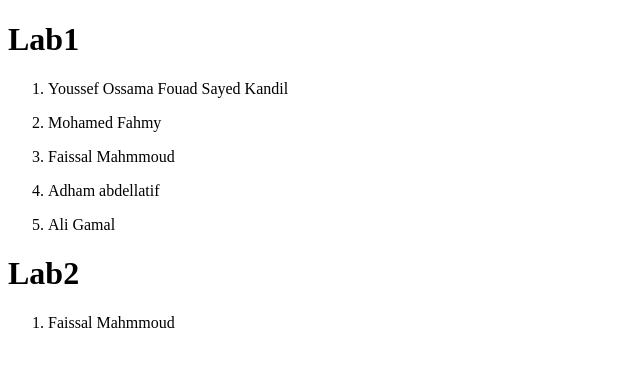
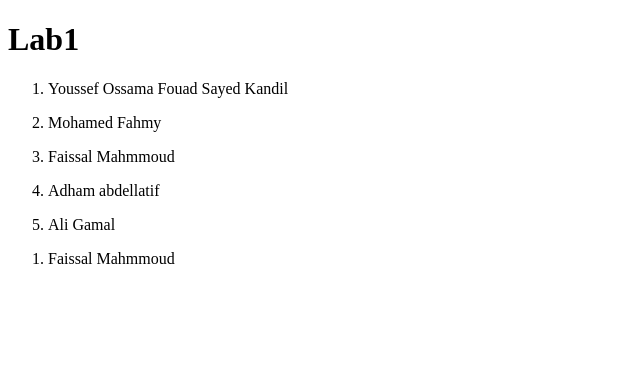
Before and after one commit to Youssef0ssama/VersionControl, a plain HTML site: page index.html in a window 1280 px wide. Shown: the whole page, without its empty margins (0-640 px from the left). Drawn offline with Linux system fonts and the light colour scheme.

Commit message:
Faissal's commit

```diff
--- a/index.html
+++ b/index.html
@@ -14,7 +14,6 @@
       <li><p>Adham abdellatif</p></li>
       <li><p>Ali Gamal</p></li>
     </ol>
-    <h1>Lab2</h1>
     <ol>
       <li><p>Faissal Mahmmoud</p></li>
     </ol>
```
